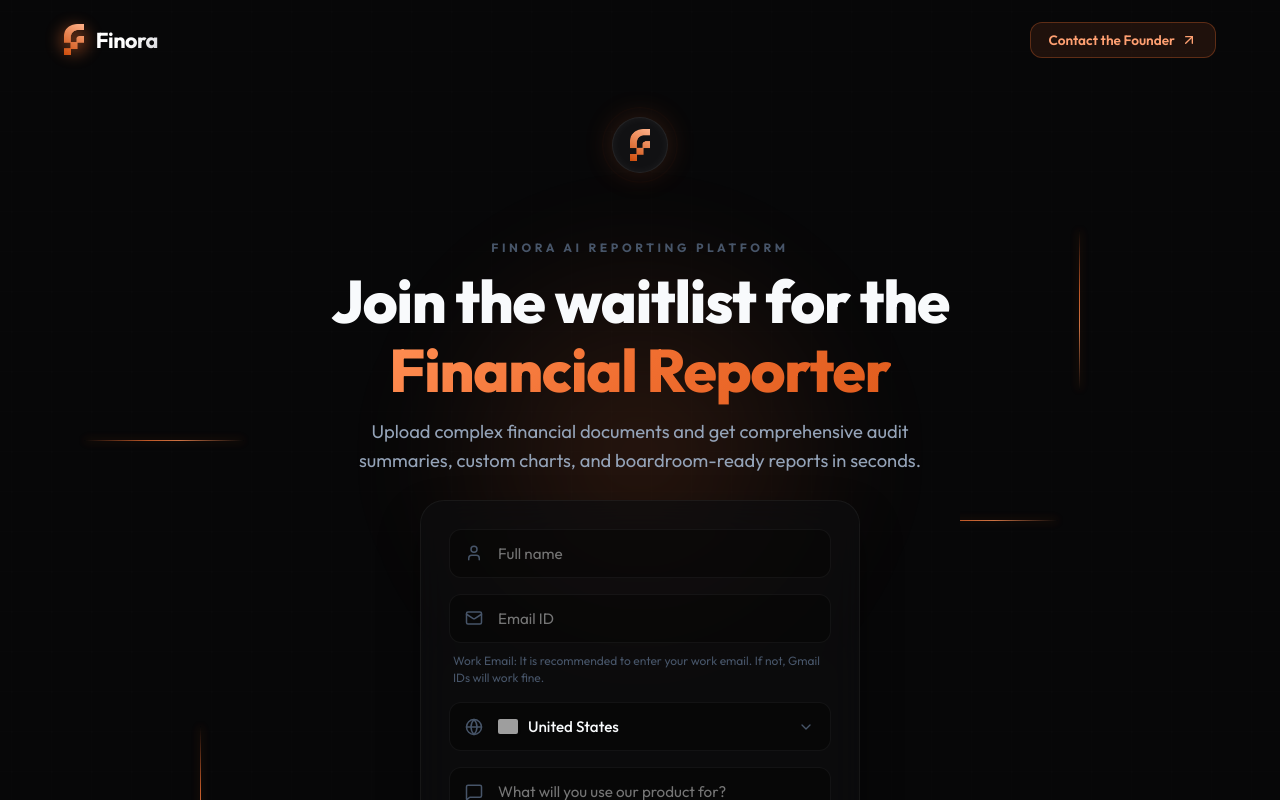
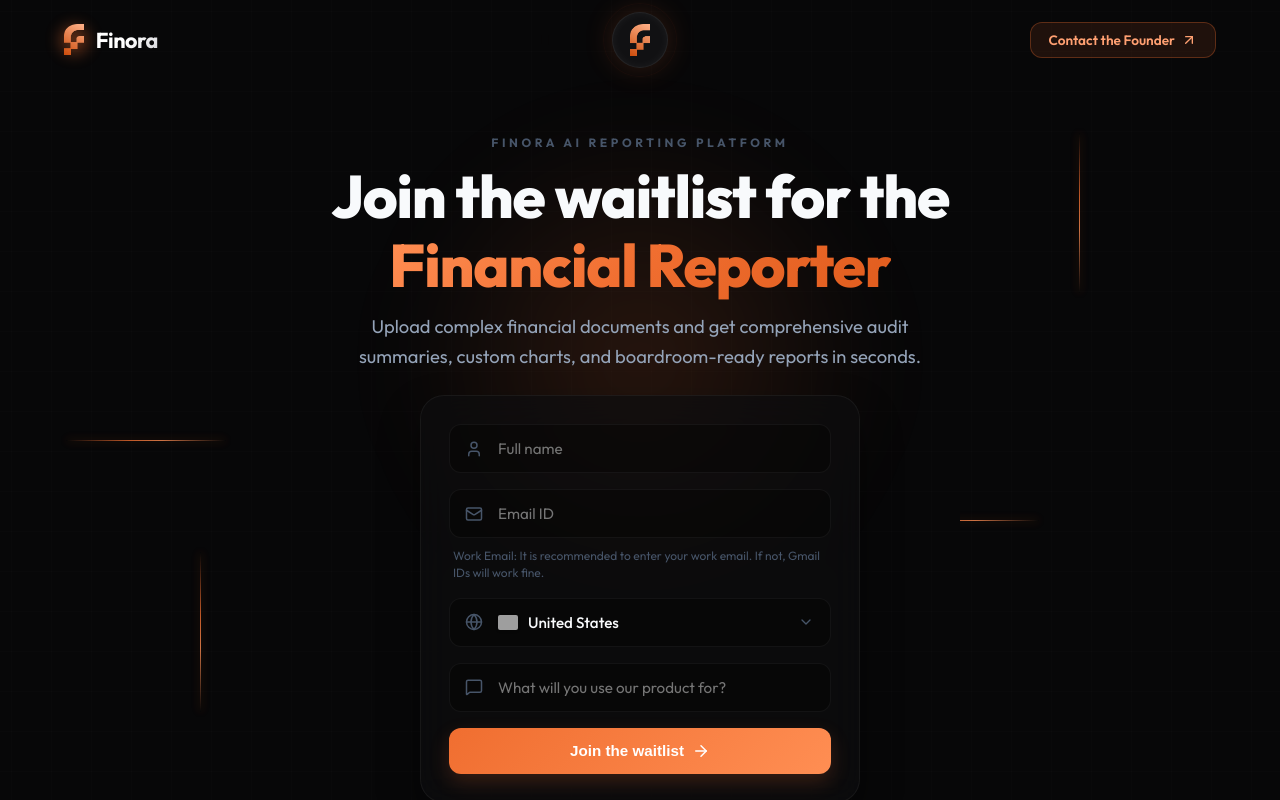
Before and after one commit to parthsinghrajput1296-art/Finora, a React (Vite) app: page / in a window 1280 px wide. Shown: the top 800 px of the page. Built offline with nearby package versions, Linux system fonts and the light colour scheme; grey boxes are pictures that could not be loaded.

Commit message:
Restrict mobile scrollability to max-width: 768px, disable static wrapper positioning on desktop, and set dropdown panel height to match form card (top: 0, bottom: 0)

```diff
--- a/src/components/Hero.css
+++ b/src/components/Hero.css
@@ -1,13 +1,23 @@
 .hero {
   position: relative;
-  min-height: 100vh;
+  height: 100vh;
+  min-height: 620px;
   display: flex;
   align-items: center;
   justify-content: center;
-  padding: 100px 24px 40px;
+  padding: 80px 24px 20px;
   background-color: var(--bg-primary);
-  overflow-y: auto;
-  overflow-x: hidden;
+  overflow: hidden;
+}
+
+@media (max-width: 768px) {
+  .hero {
+    height: auto;
+    min-height: 100vh;
+    padding: 100px 24px 40px;
+    overflow-y: auto;
+    overflow-x: hidden;
+  }
 }
 
 .hero-glow {
@@ -731,6 +741,12 @@
   width: 100%;
 }
 
+@media (min-width: 900px) {
+  .country-dropdown-wrapper {
+    position: static;
+  }
+}
+
 .country-dropdown-trigger {
   width: 100%;
   background: rgba(0, 0, 0, 0.3);
@@ -810,15 +826,15 @@
   animation: dropdownFadeInUp 0.2s cubic-bezier(0.16, 1, 0.3, 1) both;
 }
 
-/* Desktop Panel Alignment (Right Side of Card) */
+/* Desktop Panel Alignment (Right Side of Card - Notion Style Same Height) */
 @media (min-width: 900px) {
   .country-dropdown-panel {
     position: absolute;
     top: 0;
+    bottom: 0;
     left: calc(100% + 24px);
     right: auto;
     width: 340px;
-    max-height: 440px;
     height: auto;
     border-radius: var(--border-radius-xl);
     box-shadow: 0 20px 40px rgba(0, 0, 0, 0.5);
```
